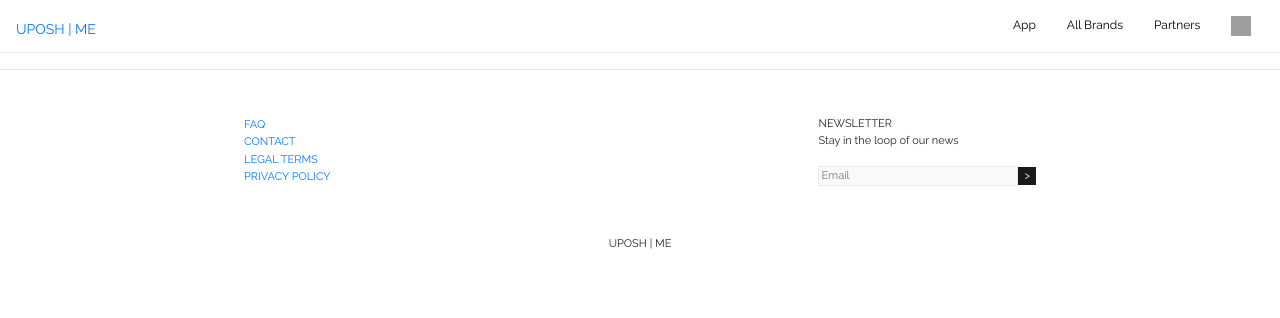
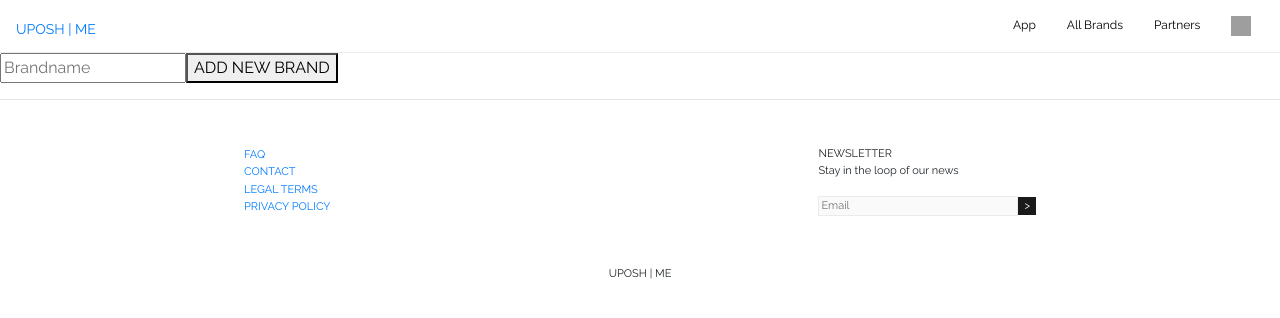
Before and after one commit to enine-hack/upm, a React (Create React App) app in the folder client/: page /addnewbrandname in a window 1280 px wide. Shown: the top 318 px of the page. Built offline with nearby package versions, Linux system fonts and the light colour scheme; no server answers; grey boxes are pictures that could not be loaded.

Commit message:
BACK & FRONT BASIC fonctionnels pour pendingbrands

```diff
--- a/client/src/App.js
+++ b/client/src/App.js
@@ -15,9 +15,11 @@ import Detailsbrand from './components/brands/Detailsbrand';
 import Favbrandslist from './components/favoritebrands/Favbrandslist';
 import Addfavbrand from './components/favoritebrands/Addfavbrand';
 import Detailsfavbrand from './components/favoritebrands/Detailsfavbrand';
+import Addpendingbrand from './components/favoritebrands/Addpendingbrand';
 import Prospectcontact from './components/business/Prospectcontact';
 import {loggedin} from './components/auth/auth-service';
 import Cover from './components/landing/Cover';
+
 
 class App extends Component {
   state = { loggedInUser: null }
@@ -43,17 +45,8 @@ class App extends Component {
 
   componentDidMount() {
     this.fetchUser();
-
   }
 
-  addFavbrand = (newbrand) => {
-    const favbrandsCopy = [...this.state.listOfFavbrands];
-    favbrandsCopy.push(newbrand);
-    this.setState({
-        listOfFavbrands: favbrandsCopy
-    });
-    { alert("New brand added!") }
-  }
 
   render() {
     return (
@@ -82,8 +75,13 @@ class App extends Component {
             )} />
 
           <Route exact path="/addfavbrand" render={() => (
-              <Addfavbrand user={this.state.loggedInUser} updateUser={this.updateLoggedInUser} addFavbrand={this.addFavbrand}/>
+              <Addfavbrand user={this.state.loggedInUser} updateUser={this.updateLoggedInUser}/>
               )} />
+
+          <Route exact path="/addnewbrandname" render={() => (
+              <Addpendingbrand user={this.state.loggedInUser} updateUser={this.updateLoggedInUser}/>
+              )} />
+
 
           <Route exact path="/favoritebrands/:id" render={(props) => (
               <Detailsfavbrand {...props} user={this.state.loggedInUser} updateUser={this.updateLoggedInUser}/>
--- a/client/src/components/auth/auth-service.js
+++ b/client/src/components/auth/auth-service.js
@@ -77,3 +77,8 @@ function addfavbrand(brandid) {
   return service.post('/addfavbrandid', {brandid} ).then(response => response.data)
 }
 export {addfavbrand}
+
+function addpendingbrand(brandname) {
+  return service.post('/addnewbrandname', {brandname} ).then(response => response.data)
+}
+export {addpendingbrand}
--- a/client/src/components/favoritebrands/Addfavbrand.js
+++ b/client/src/components/favoritebrands/Addfavbrand.js
@@ -26,18 +26,6 @@ class Addfavbrand extends Component {
     this.getAllBrands();
     }
 
-    // handleClick = (brandid) => {
-    //   console.log(brandid) // "id3929489324902394839348"
-
-    //   this.setState({
-    //     // listOfAddedBrands: [...this.state.listOfAddedBrands, brandid]
-
-    //   });
-    //   this.props.addFavbrand(brandid);
-
-    // }
-
-//PROPOSITION
     handleClick = (brandid) => {
       console.log(brandid)// "didsmfoij99384703809"
       console.log(typeof(brandid)) //string
@@ -83,7 +71,7 @@ class Addfavbrand extends Component {
                                     +
                                 </Link>
 
-                                <Link to='/'>
+                                <Link to='/addnewbrandname'>
                                     <p  className="brandslist_public__brandname">
                                     OTHER BRAND
                                     </p>
--- /dev/null
+++ b/client/src/components/favoritebrands/Addpendingbrand.js
@@ -0,0 +1,67 @@
+import React, { Component } from 'react';
+import { addpendingbrand } from '../auth/auth-service';
+
+
+class Addpendingbrand extends Component {
+    state= {
+        brandname : ""
+    }
+
+    handleChange = (event) => {
+        const {name, value} = event.target;
+        this.setState({[name]: value});
+      }
+
+      handleFormSubmit = (event) => {
+        event.preventDefault();
+        const brandname = this.state.brandname;
+        addpendingbrand(brandname)
+          .then(response => {
+            console.log('MA REPONSE',response)
+            this.setState({
+                brandname: brandname
+            });
+            this.props.addOnenewPendingInputFavbrand(brandname);
+            console.log('THE NEW INPUT BRAND ===', brandname)
+
+          })
+          .catch(err => console.log('Error while fetching fav brands', err))
+          { alert("New brand added!") }
+    }
+
+    render() {
+        return (
+            <div>
+                <form   className=""
+                            onSubmit={this.handleFormSubmit}>
+
+
+                        <div className="">
+                            <input className=""
+                                    type="text" name="brandname"  value={this.state.brandname}  placeholder="Brandname"
+                                    onChange={(event) =>this.handleChange(event)}/>
+
+
+                            <button className="">
+                                        ADD NEW BRAND</button>
+
+
+                            {/* Affichage message d'erreur */}
+                                {this.state.error && (
+                                    <p className="error_form_msg">{this.state.error}
+                                    </p>
+                                )}
+
+                             {/* Affichage du message de confirmation logged */}
+                            <p className="confirm_form_msg">{this.state.confirmation}</p>
+                        </div>
+
+
+                    </form>
+
+            </div>
+        );
+    }
+}
+
+export default Addpendingbrand;
--- a/client/src/components/favoritebrands/Favbrandslist.js
+++ b/client/src/components/favoritebrands/Favbrandslist.js
@@ -46,7 +46,16 @@ class Favbrandslist extends Component {
         this.setState({
             listOfFavbrands: listOfFavbrandsCopy
         });
-        { alert("New brand added!") }
+
+    }
+
+    addOnenewPendingInputFavbrand = (newbrand) => {
+        console.log('list pending brands=', this.state.listOfPendingbrands)
+        const listOfPendingbrandsCopy = [...this.state.listOfPendingbrands];
+        listOfPendingbrandsCopy.push(newbrand);
+        this.setState({
+            listOfPendingbrands: listOfPendingbrandsCopy
+        });
     }
 
 
@@ -57,6 +66,7 @@ class Favbrandslist extends Component {
 
             <div style={{display: "none"}}>
                 <Addfavbrand addnewSelectedFavbrands={this.addnewSelectedFavbrands}/>
+                {/* <Addpendingbrand  */}
             </div>
 
 
```
